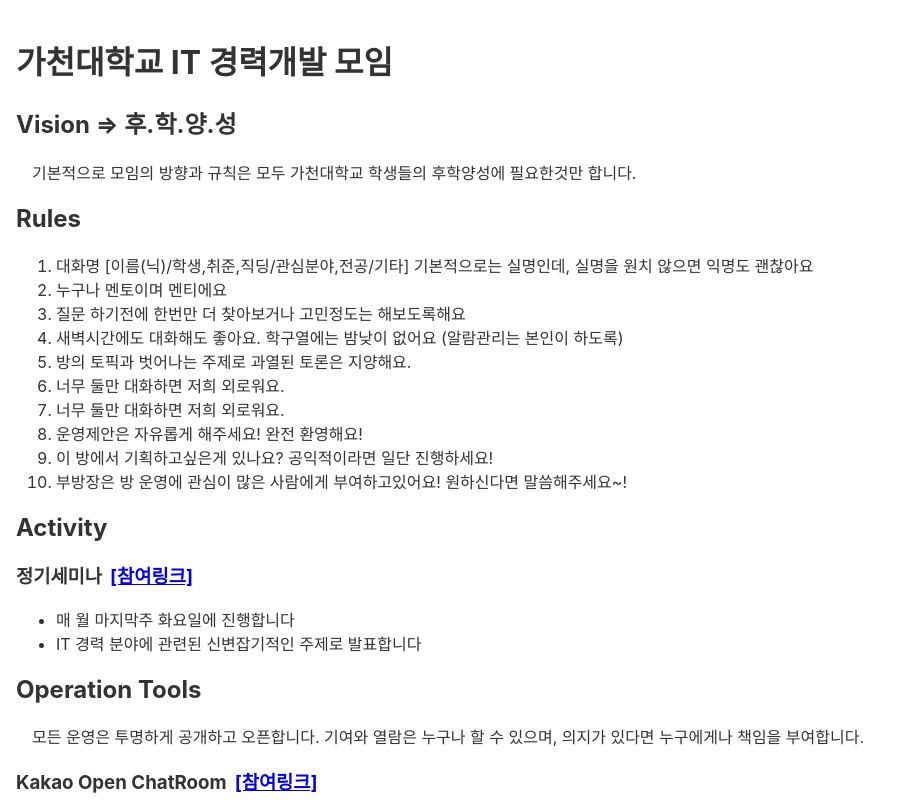
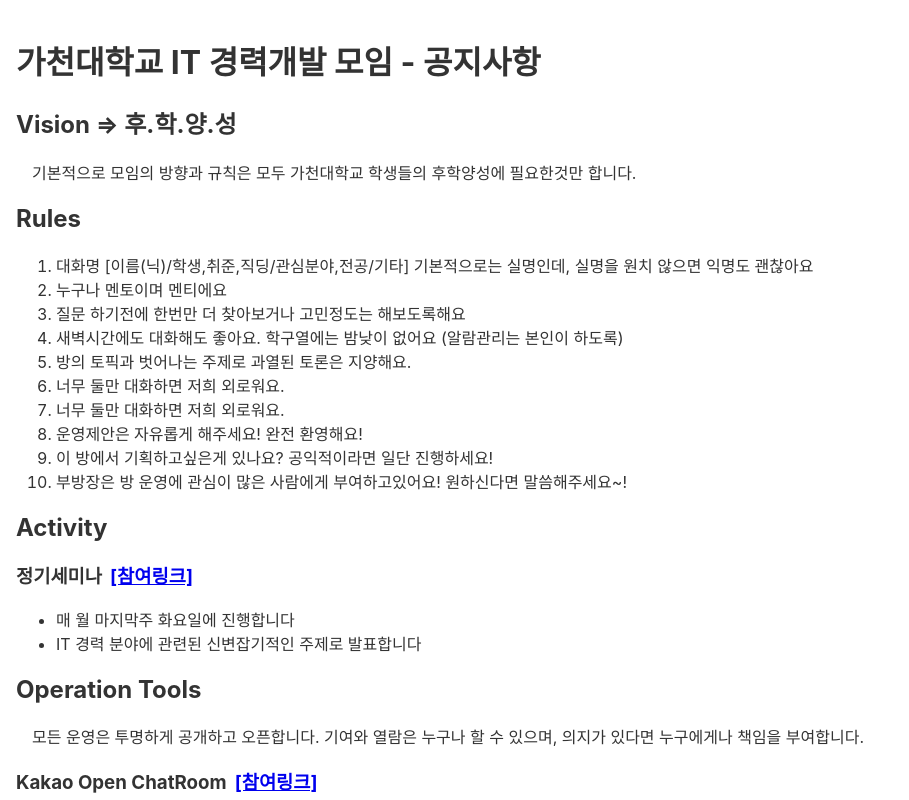
Before and after one commit to gachon-it/pages, a React app: page / in a window 1280 px wide. Shown: the top 800 px of the page, without its empty margins (0-909 px from the left). Built offline with nearby package versions, Linux system fonts and the light colour scheme.

Commit message:
change meta

```diff
--- a/public/index.html
+++ b/public/index.html
@@ -7,7 +7,7 @@
     <meta name="theme-color" content="#000000" />
     <meta
       name="description"
-      content="Web site created using create-react-app"
+      content="가천대학교 IT 경력개발 모임의 소개 페이지입니다. 본 모임은 가천대학생들의 후학양성을 목적으로 합니다. ;)"
     />
     <link rel="apple-touch-icon" href="%PUBLIC_URL%/logo192.png" />
     <!--
@@ -24,7 +24,7 @@
       work correctly both with client-side routing and a non-root public URL.
       Learn how to configure a non-root public URL by running `npm run build`.
     -->
-    <title>React App</title>
+    <title>가천대학교 IT 경력개발 모임</title>
   </head>
   <body>
     <noscript>You need to enable JavaScript to run this app.</noscript>
--- a/src/App.tsx
+++ b/src/App.tsx
@@ -7,7 +7,7 @@
     <div className="App">
       <div>
         <h1>
-          가천대학교 IT 경력개발 모임
+          가천대학교 IT 경력개발 모임 - 공지사항
         </h1>
       </div>
       <section>
```
Also changed, not shown: 8 other files (tests, documents, lock files or other folders).
